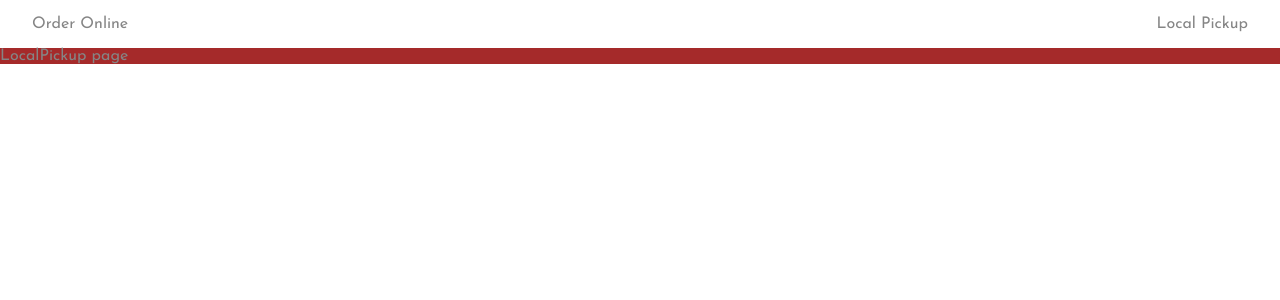
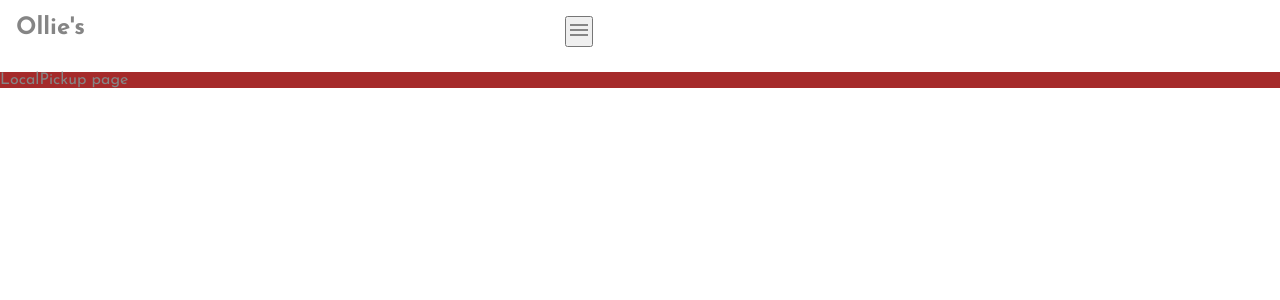
Before and after one commit to LoaGnadjouSoumahoro/formCake, a React (Vite) app: page / in a window 1280 px wide. Shown: the top 300 px of the page. Built offline with nearby package versions, Linux system fonts and the light colour scheme.

Commit message:
navbar petit écran avec togglet

```diff
--- a/package.json
+++ b/package.json
@@ -10,6 +10,10 @@
     "preview": "vite preview"
   },
   "dependencies": {
+    "@emotion/react": "^11.11.4",
+    "@emotion/styled": "^11.11.5",
+    "@mui/icons-material": "^5.15.15",
+    "@mui/material": "^5.15.15",
     "react": "^18.2.0",
     "react-dom": "^18.2.0",
     "react-router-dom": "^6.22.3"
--- /dev/null
+++ b/src/components/logo/Logo.jsx
@@ -0,0 +1,11 @@
+import classes from './Logo.module.css';
+
+const Logo = () => {
+  return (
+    <div className={classes.logo}>
+      <h1>Ollie's</h1>
+    </div>
+  );
+};
+
+export default Logo;
--- /dev/null
+++ b/src/components/logo/Logo.module.css
@@ -0,0 +1,3 @@
+.logo {
+  color: var(--color-pink);
+}
--- a/src/components/navigation/navigation/Navigation.jsx
+++ b/src/components/navigation/navigation/Navigation.jsx
@@ -1,11 +1,12 @@
+// import React from 'react';
 import { Link } from 'react-router-dom';
 import classes from './Navigation.module.css';
+import { CloseOutlined, MenuOutlined } from '@mui/icons-material';
+import { useState } from 'react';
+import Logo from '../../logo/Logo';
 
-const Navigation = () => {
+const NavLinks = () => {
   return (
-    <div>
-      <header>
-        <nav>
     <ul className={classes.navLinks}>
       <li>
         <Link to='/orderOnline'>Order Online</Link>
@@ -14,9 +15,34 @@ const Navigation = () => {
         <Link to='/'>Local Pickup</Link>
       </li>
     </ul>
+  );
+};
+
+const Navigation = () => {
+  const [isOpen, setIsOpen] = useState(false);
+
+  const toggleNavbar = () => {
+    setIsOpen(!isOpen);
+  };
+
+  return (
+    <>
+      <nav>
+        <div className={classes.navigation}>
+          <Logo />
+          <NavLinks />
+        </div>
+        <div className={classes.btnToggle}>
+          <Logo />
+          <button onClick={toggleNavbar}> {isOpen ? <CloseOutlined /> : <MenuOutlined />}</button>
+        </div>
       </nav>
-      </header>
+      {isOpen && (
+        <div>
+          <NavLinks />
         </div>
+      )}
+    </>
   );
 };
 
--- a/src/components/navigation/navigation/Navigation.module.css
+++ b/src/components/navigation/navigation/Navigation.module.css
@@ -12,3 +12,16 @@ li {
 a {
   text-decoration: none;
 }
+
+.navigation {
+  visibility: hidden;
+}
+
+.btnToggle {
+  position: fixed;
+  top: 0;
+  display: flex;
+  /* justify-content: space-around; */
+  gap: 30rem;
+  margin: 1rem;
+}
```
Also changed, not shown: 1 other file (tests, documents, lock files or other folders). Lines whose indentation alone changed are shown as unchanged.
